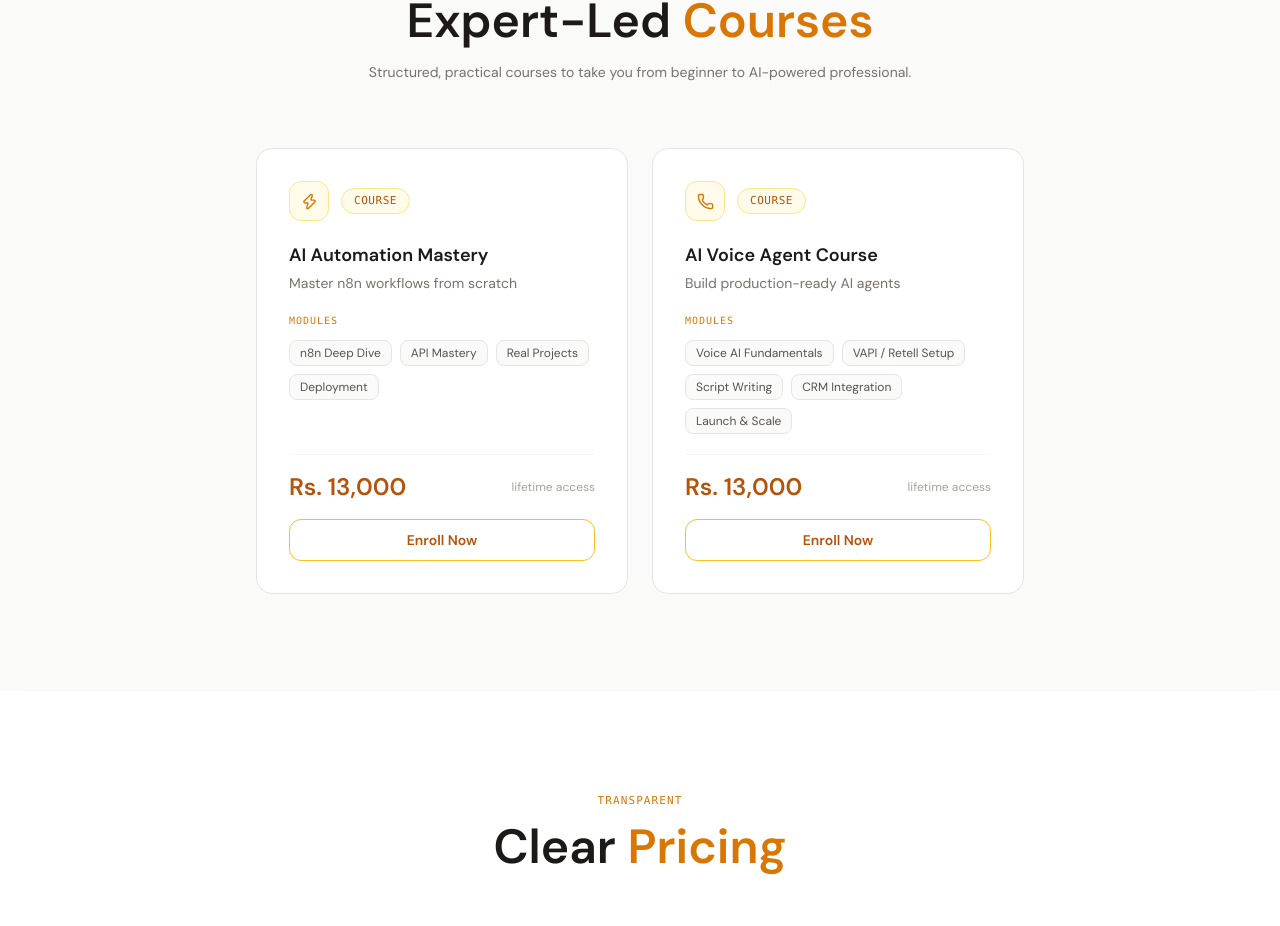
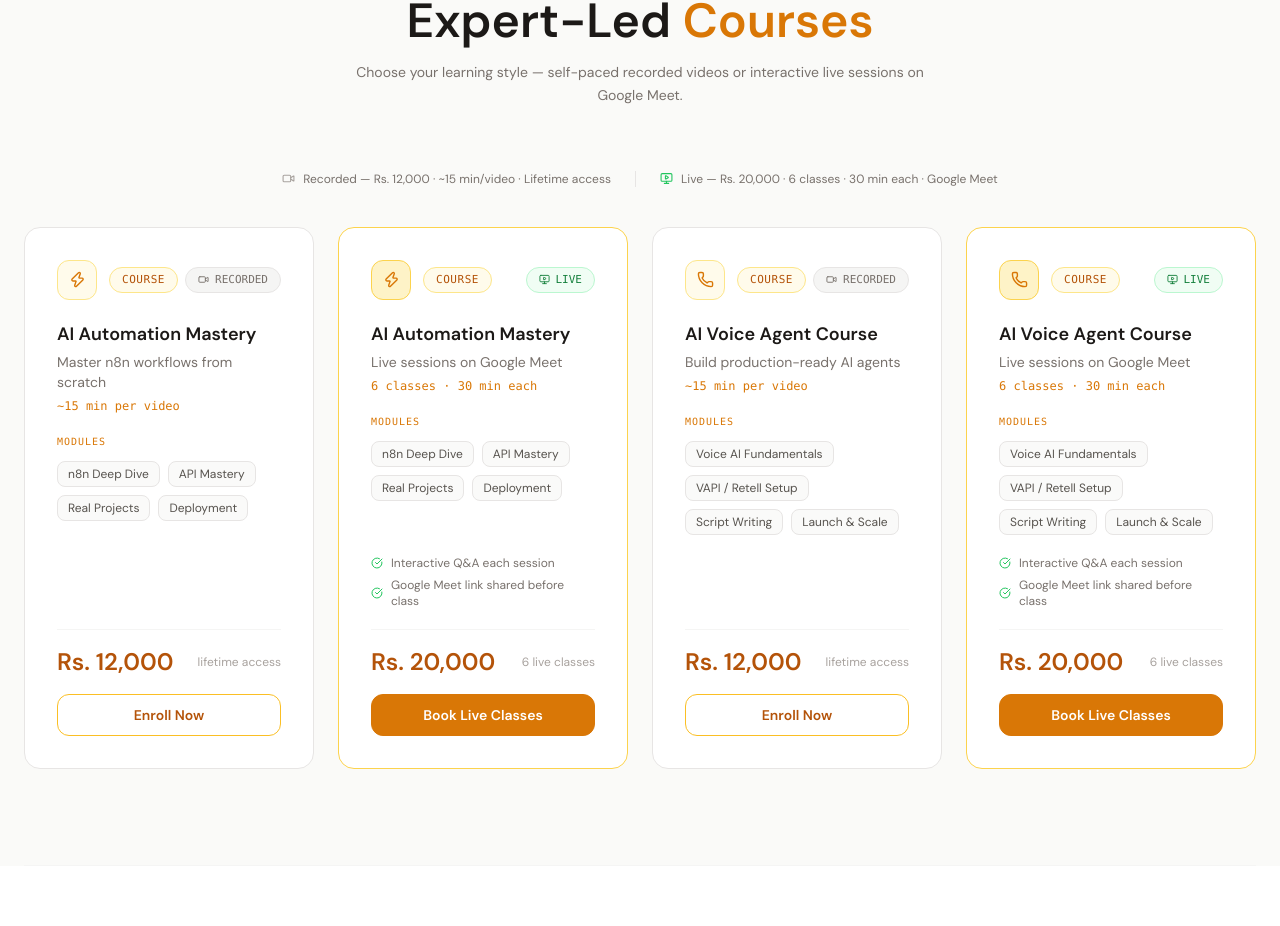
Before and after one commit to AhmedCoder2233/AhmedTiktokStore, a Next.js app: page / in a window 1280 px wide. Shown: the part 1868-2794 px from the top of the page. Built offline with nearby package versions, Linux system fonts and the light colour scheme; a web font is replaced by a local one.

Commit message:
Update page.tsx

```diff
--- a/src/app/page.tsx
+++ b/src/app/page.tsx
@@ -4,6 +4,7 @@
 import {
   Bot, Phone, Globe, BookOpen, Zap, CheckCircle, ArrowRight,
   Star, Users, Award, MessageCircle, ChevronRight, ShoppingCart,
+  Video, MonitorPlay,
 } from "lucide-react";
 
 const SERVICES = [
@@ -16,7 +17,7 @@
     accent: "#b07d1e",
     features: [
       "Custom workflow design & build",
-      "n8n automation only", // Fixed: Only n8n
+      "n8n automation only",
       "API integrations & webhooks",
       "e-commerce, CRM automation",
       "Ongoing support & documentation",
@@ -59,20 +60,44 @@
 
 const COURSES = [
   {
-    id: "course-automation",
+    id: "course-automation-recorded",
     name: "AI Automation Mastery",
     icon: Zap,
-    price: 13000,
+    price: 12000,
+    format: "recorded",
     tagline: "Master n8n workflows from scratch",
+    duration: "~15 min per video",
     modules: ["n8n Deep Dive", "API Mastery", "Real Projects", "Deployment"],
   },
   {
-    id: "course-voice-agent",
+    id: "course-automation-live",
+    name: "AI Automation Mastery",
+    icon: Zap,
+    price: 20000,
+    format: "live",
+    tagline: "Live sessions on Google Meet",
+    duration: "6 classes · 30 min each",
+    modules: ["n8n Deep Dive", "API Mastery", "Real Projects", "Deployment"],
+  },
+  {
+    id: "course-voice-agent-recorded",
     name: "AI Voice Agent Course",
     icon: Phone,
-    price: 13000,
+    price: 12000,
+    format: "recorded",
     tagline: "Build production-ready AI agents",
-    modules: ["Voice AI Fundamentals", "VAPI / Retell Setup", "Script Writing", "CRM Integration", "Launch & Scale"],
+    duration: "~15 min per video",
+    modules: ["Voice AI Fundamentals", "VAPI / Retell Setup", "Script Writing", "Launch & Scale"],
+  },
+  {
+    id: "course-voice-agent-live",
+    name: "AI Voice Agent Course",
+    icon: Phone,
+    price: 20000,
+    format: "live",
+    tagline: "Live sessions on Google Meet",
+    duration: "6 classes · 30 min each",
+    modules: ["Voice AI Fundamentals", "VAPI / Retell Setup", "Script Writing", "Launch & Scale"],
   },
 ];
 
@@ -156,21 +181,55 @@
   const { addItem, items } = useCart();
   const inCart = items.find((i) => i.id === course.id);
   const Icon = course.icon;
+  const isLive = course.format === "live";
 
   return (
-    <div className="group relative flex flex-col gap-5 rounded-2xl p-8 bg-white border border-stone-200 hover:border-amber-300 hover:shadow-lg transition-all duration-300">
-      <div className="flex items-center gap-3">
-        <div className="w-10 h-10 rounded-xl flex items-center justify-center bg-amber-50 border border-amber-200">
-          <Icon size={17} className="text-amber-600" />
+    <div
+      className={`group relative flex flex-col gap-5 rounded-2xl p-8 bg-white border transition-all duration-300 hover:shadow-lg ${
+        isLive
+          ? "border-amber-300 hover:border-amber-400"
+          : "border-stone-200 hover:border-amber-300"
+      }`}
+    >
+      {/* Format badge */}
+      <div className="flex items-center justify-between">
+        <div className="flex items-center gap-3">
+          <div
+            className={`w-10 h-10 rounded-xl flex items-center justify-center border ${
+              isLive ? "bg-amber-100 border-amber-300" : "bg-amber-50 border-amber-200"
+            }`}
+          >
+            <Icon size={17} className="text-amber-600" />
+          </div>
+          <span className="text-[11px] font-mono font-medium px-3 py-1 rounded-full tracking-wider bg-amber-50 text-amber-700 border border-amber-200">
+            COURSE
+          </span>
         </div>
-        <span className="text-[11px] font-mono font-medium px-3 py-1 rounded-full tracking-wider bg-amber-50 text-amber-700 border border-amber-200">
-          COURSE
-        </span>
+        <div
+          className={`flex items-center gap-1.5 text-[11px] font-mono px-3 py-1 rounded-full font-medium ${
+            isLive
+              ? "bg-green-50 text-green-700 border border-green-200"
+              : "bg-stone-100 text-stone-500 border border-stone-200"
+          }`}
+        >
+          {isLive ? (
+            <>
+              <MonitorPlay size={11} />
+              LIVE
+            </>
+          ) : (
+            <>
+              <Video size={11} />
+              RECORDED
+            </>
+          )}
+        </div>
       </div>
 
       <div>
         <h3 className="text-lg font-semibold text-stone-900 mb-1">{course.name}</h3>
         <p className="text-stone-500 text-sm">{course.tagline}</p>
+        <p className="text-amber-600 text-xs font-mono mt-1.5">{course.duration}</p>
       </div>
 
       <div className="flex-1">
@@ -187,23 +246,43 @@
         </div>
       </div>
 
+      {/* Live-specific perks */}
+      {isLive && (
+        <ul className="space-y-1.5">
+          {["Interactive Q&A each session", "Google Meet link shared before class"].map((perk) => (
+            <li key={perk} className="flex items-center gap-2 text-xs text-stone-500">
+              <CheckCircle size={12} className="text-green-500 shrink-0" />
+              {perk}
+            </li>
+          ))}
+        </ul>
+      )}
+
       <div className="pt-4 border-t border-stone-100">
         <div className="flex items-center justify-between mb-4">
           <span className="text-2xl font-bold text-amber-700">Rs. {course.price.toLocaleString()}</span>
-          <span className="text-stone-400 text-xs">lifetime access</span>
+          <span className="text-stone-400 text-xs">{isLive ? "6 live classes" : "lifetime access"}</span>
         </div>
         <button
           onClick={() =>
-            addItem({ id: course.id, name: course.name, price: course.price, type: "course", description: course.tagline })
+            addItem({
+              id: course.id,
+              name: `${course.name} (${isLive ? "Live" : "Recorded"})`,
+              price: course.price,
+              type: "course",
+              description: course.tagline,
+            })
           }
           disabled={!!inCart}
           className={`w-full py-2.5 rounded-xl text-sm font-semibold transition-all duration-200 border ${
             inCart
               ? "bg-stone-100 text-stone-400 border-stone-200 cursor-default"
+              : isLive
+              ? "bg-amber-600 text-white border-amber-600 hover:bg-amber-700"
               : "border-amber-400 text-amber-700 hover:bg-amber-50"
           }`}
         >
-          {inCart ? "✓ Added to Cart" : "Enroll Now"}
+          {inCart ? "✓ Added to Cart" : isLive ? "Book Live Classes" : "Enroll Now"}
         </button>
       </div>
     </div>
@@ -326,10 +405,24 @@
               Expert-Led <span className="text-amber-600">Courses</span>
             </h2>
             <p className="text-stone-500 mt-4 max-w-xl mx-auto text-sm leading-relaxed">
-              Structured, practical courses to take you from beginner to AI-powered professional.
+              Choose your learning style — self-paced recorded videos or interactive live sessions on Google Meet.
             </p>
           </div>
-          <div className="grid grid-cols-1 md:grid-cols-2 gap-6 max-w-3xl mx-auto">
+
+          {/* Format legend */}
+          <div className="flex items-center justify-center gap-6 mb-10">
+            <div className="flex items-center gap-2 text-xs text-stone-500">
+              <Video size={13} className="text-stone-400" />
+              <span>Recorded — Rs. 12,000 · ~15 min/video · Lifetime access</span>
+            </div>
+            <div className="w-px h-4 bg-stone-200" />
+            <div className="flex items-center gap-2 text-xs text-stone-500">
+              <MonitorPlay size={13} className="text-green-500" />
+              <span>Live — Rs. 20,000 · 6 classes · 30 min each · Google Meet</span>
+            </div>
+          </div>
+
+          <div className="grid grid-cols-1 md:grid-cols-2 lg:grid-cols-4 gap-6">
             {COURSES.map((c) => <CourseCard key={c.id} course={c} />)}
           </div>
         </div>
@@ -364,8 +457,10 @@
                   { name: "AI Automation (n8n only)", price: "30,000", type: "Service" },
                   { name: "AI Call / Voice Agent (any type)", price: "50,000", type: "Service" },
                   { name: "Complete Website", price: "20,000", type: "Service" },
-                  { name: "AI Automation Mastery Course", price: "13,000", type: "Course" },
-                  { name: "AI Voice Agent Course", price: "13,000", type: "Course" },
+                  { name: "AI Automation Mastery — Recorded (~15 min/video)", price: "12,000", type: "Recorded" },
+                  { name: "AI Automation Mastery — Live (6 classes · 30 min · Google Meet)", price: "20,000", type: "Live" },
+                  { name: "AI Voice Agent Course — Recorded (~15 min/video)", price: "12,000", type: "Recorded" },
+                  { name: "AI Voice Agent Course — Live (6 classes · 30 min · Google Meet)", price: "20,000", type: "Live" },
                 ].map((row, i) => (
                   <tr key={i} className="border-b border-stone-100 last:border-0 hover:bg-stone-50 transition-colors">
                     <td className="px-6 py-4">
@@ -373,9 +468,11 @@
                         <ChevronRight size={13} className="text-amber-500 shrink-0" />
                         <span className="text-stone-700 text-sm">{row.name}</span>
                         <span
-                          className={`text-[10px] px-2 py-0.5 rounded-full font-mono ${
+                          className={`text-[10px] px-2 py-0.5 rounded-full font-mono whitespace-nowrap ${
                             row.type === "Service"
                               ? "bg-amber-50 text-amber-700 border border-amber-200"
+                              : row.type === "Live"
+                              ? "bg-green-50 text-green-700 border border-green-200"
                               : "bg-stone-100 text-stone-500 border border-stone-200"
                           }`}
                         >
```
